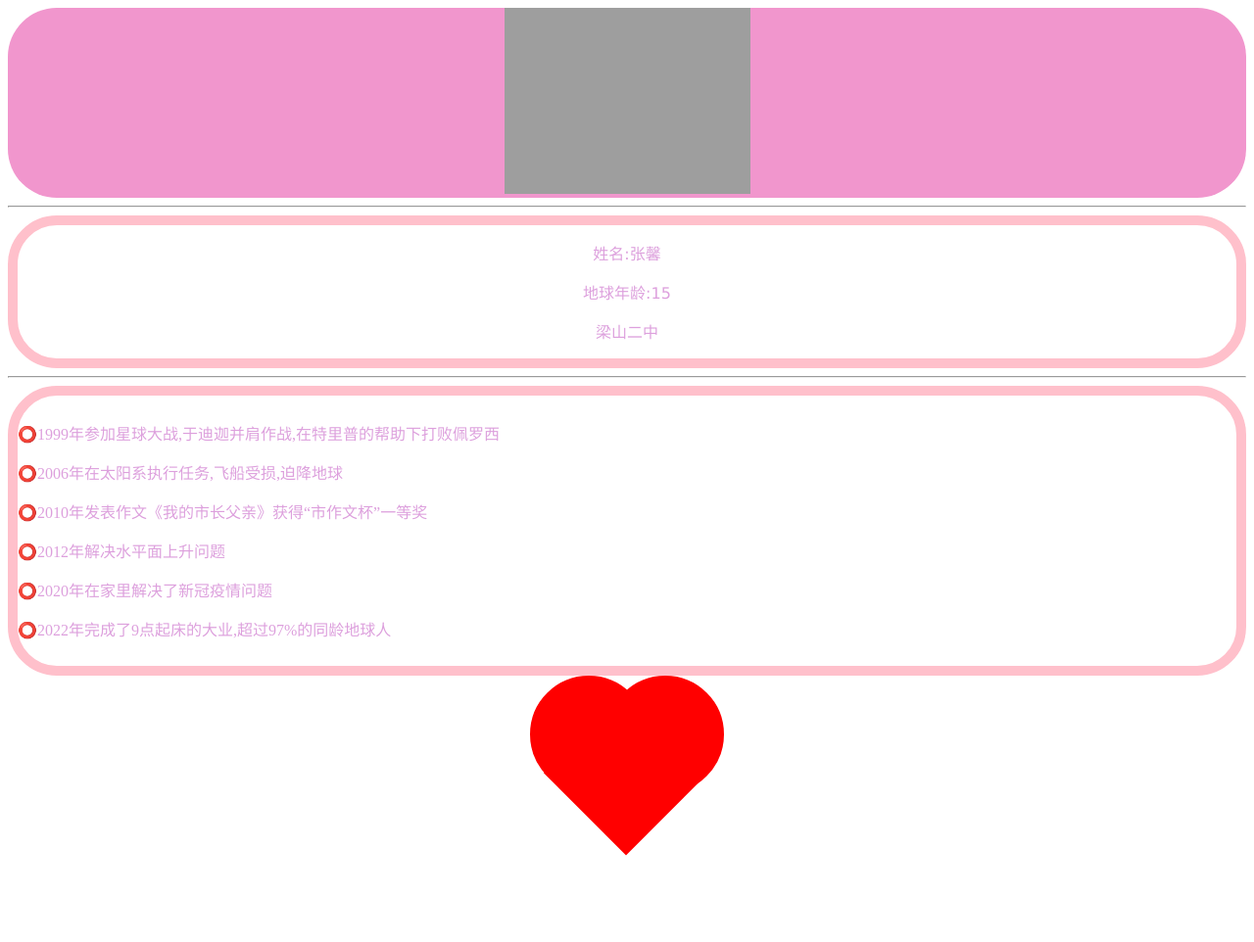
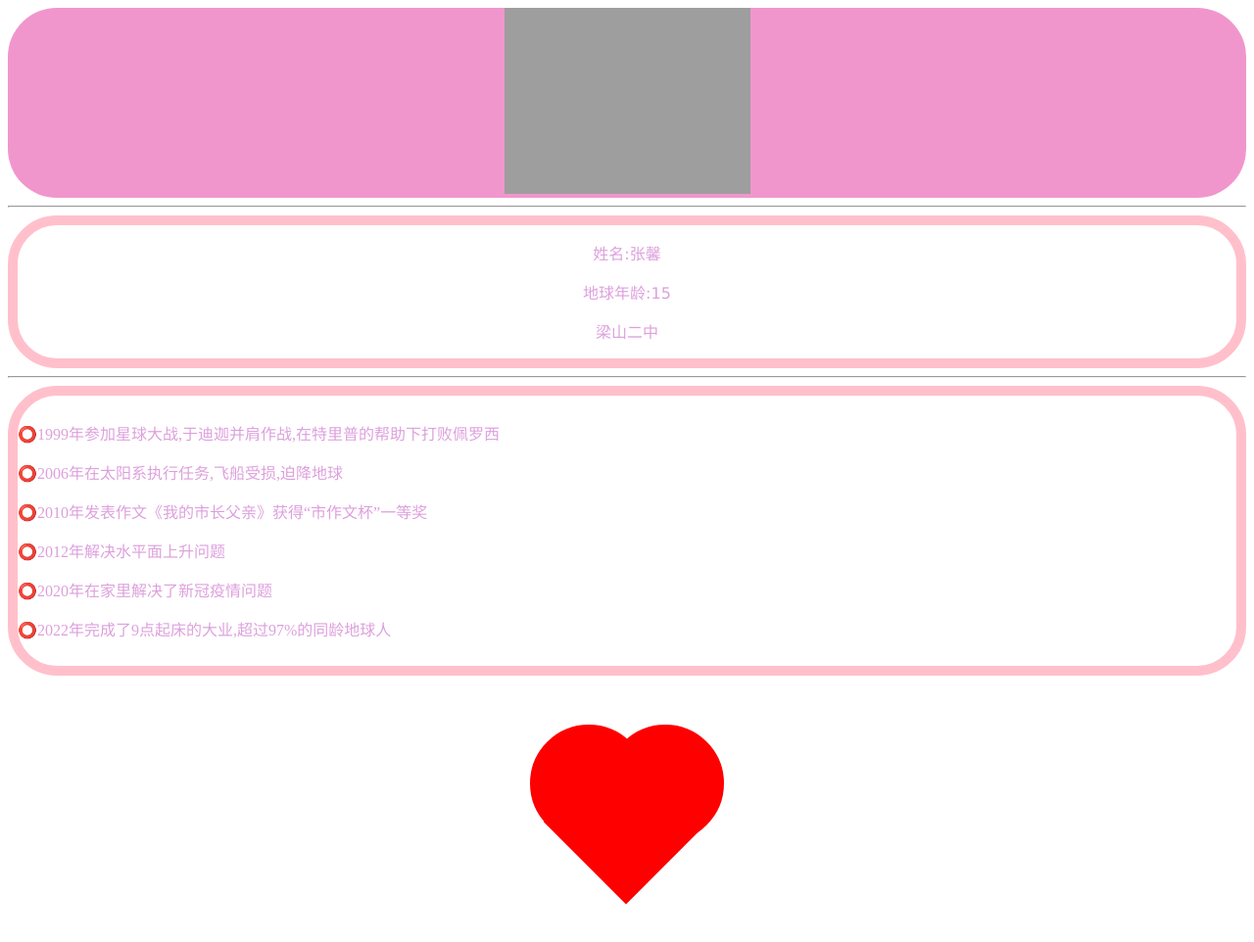
Before and after one commit to zzzhangxin/zx, a plain HTML site: page index.html in a window 1280 px wide. Shown: the whole page at 98% size. Drawn offline with Linux system fonts and the light colour scheme; grey boxes are pictures that could not be loaded.

Commit message:
Update index.html

```diff
--- a/index.html
+++ b/index.html
@@ -44,7 +44,9 @@
         <p style="color:plum;">&#x2B55;2020年在家里解决了新冠疫情问题</p>
         <p style="color:plum;">&#x2B55;2022年完成了9点起床的大业,超过97%的同龄地球人</p>
     </div>
-    <div>
+    <div style="
+    padding-top: 50px;
+    ">
         <div style="text-align:center;">
             <div style="
                 position: relative;
```
